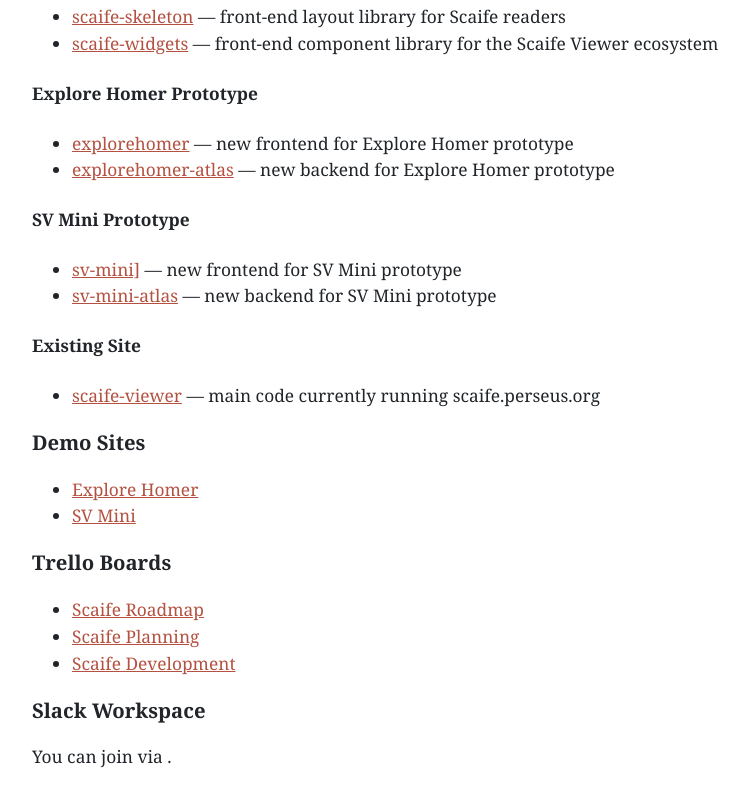
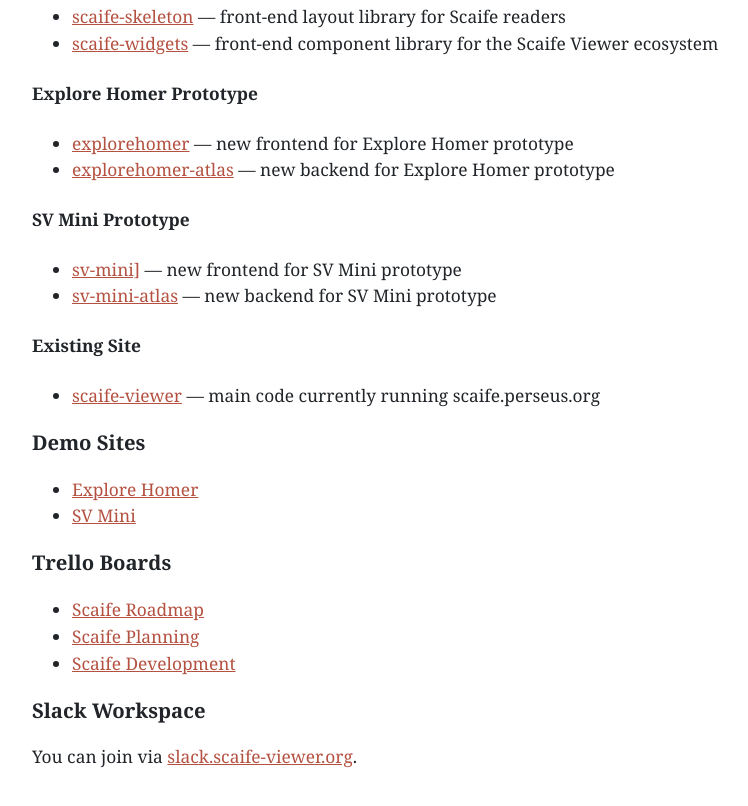
Before and after one commit to scaife-viewer/scaife-viewer.org, a plain HTML site: page index.html in a window 1280 px wide. Shown: the part 1955-2761 px from the top of the page, without its empty margins (208-956 px from the left). Drawn offline with Linux system fonts and the light colour scheme.

Commit message:
Update index.html

```diff
--- a/index.html
+++ b/index.html
@@ -177,7 +177,7 @@
       <h3>Slack Workspace</h3>
 
       <p>
-        You can join via <https://slack.scaife-viewer.org>.
+        You can join via <a href="https://slack.scaife-viewer.org">slack.scaife-viewer.org</a>.
       </p>
     </div>
   </body>
```
